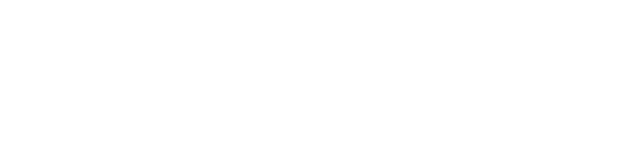
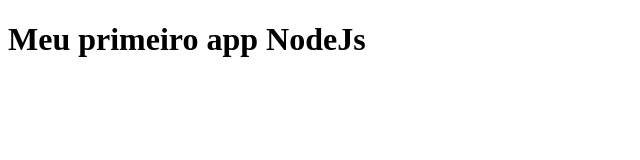
Before and after one commit to odiogooliveira/git-teste, a website: page index.html in a window 1280 px wide. Shown: the whole page, without its empty margins (0-640 px from the left). Drawn offline with Linux system fonts and the light colour scheme.

Commit message:
Segunda versao

```diff
--- a/index.html
+++ b/index.html
@@ -2,6 +2,6 @@
 <html>
  <head></head>
  <body>
- <h1></h1>
+ <h1>Meu primeiro app NodeJs</h1>
  </body>
 </html>
```
Also changed, not shown: package.json (+6 -1 lines), 2 other files.
